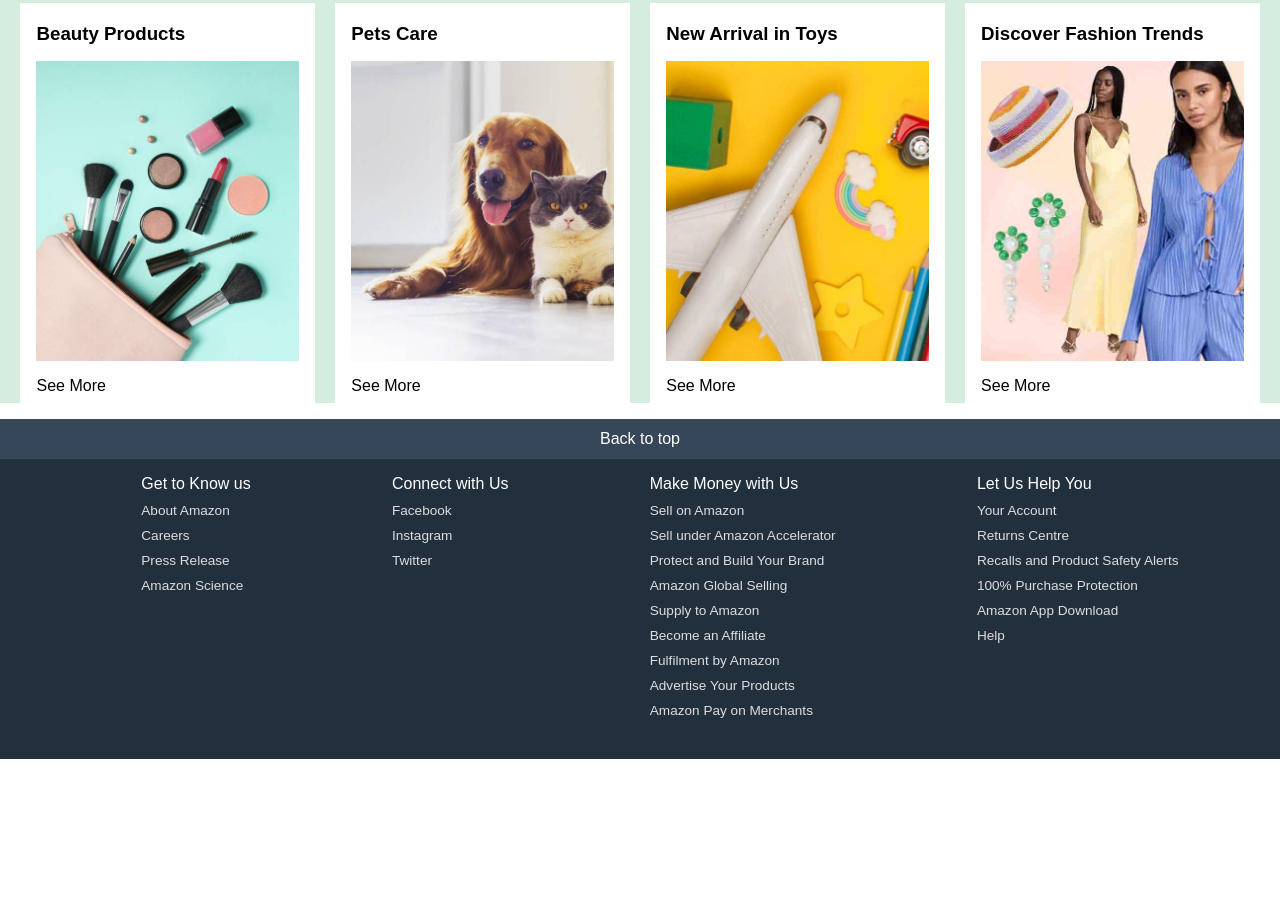
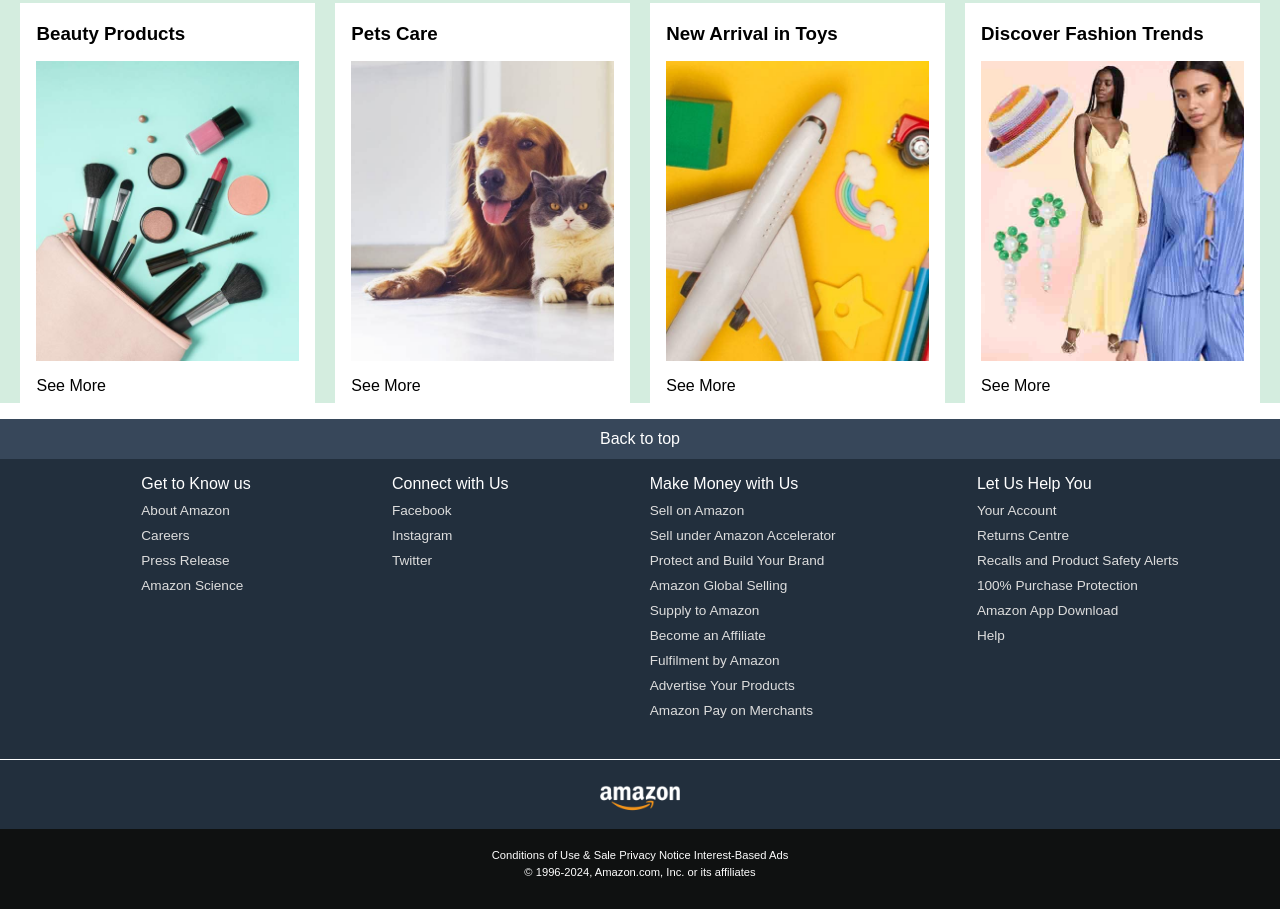
Before and after one commit to azeemk210/amazon_clone, a plain HTML site: page index.html in a window 1280 px wide. Shown: the part 927-1836 px from the top of the page. Before the commit the page ends 1686 px from the top, so only its background shows below. Drawn offline with Linux system fonts and the light colour scheme.

Commit message:
completed project

```diff
--- a/index.html
+++ b/index.html
@@ -185,6 +185,22 @@
                 <a> Help</a>
                 </ul>
         </div>
+
+        <div class="foot-panel3">
+            <div class="logo"></div>
+        </div>
+
+        <div class="foot-panel4">
+            <div class="pages">
+                <a>Conditions of Use & Sale</a>
+                <a>Privacy Notice</a>
+                <a>Interest-Based Ads</a>
+            </div>
+
+            <div class="copyright">
+                © 1996-2024, Amazon.com, Inc. or its affiliates
+            </div>
+        </div>
     </footer>
 
 
--- a/style.css
+++ b/style.css
@@ -244,3 +244,30 @@ ul a {
     margin-top: 10px;
     color: #dddddd;
 }
+
+.foot-panel3 {
+    background-color: #222f3d;
+    color: white;
+    border-top: 0.5px solid white;
+    height: 70px;
+    justify-content: center;
+    display: flex;
+    align-items: center;
+}
+
+.foot-panel4 {
+    background-color: #0f1111;
+    height: 80px;
+    color: white;
+    font-size: 0.7rem;
+    text-align: center;
+}
+
+.pages {
+    padding-top: 20px
+}
+
+.copyright {
+
+    padding-top: 5px;
+}
```
